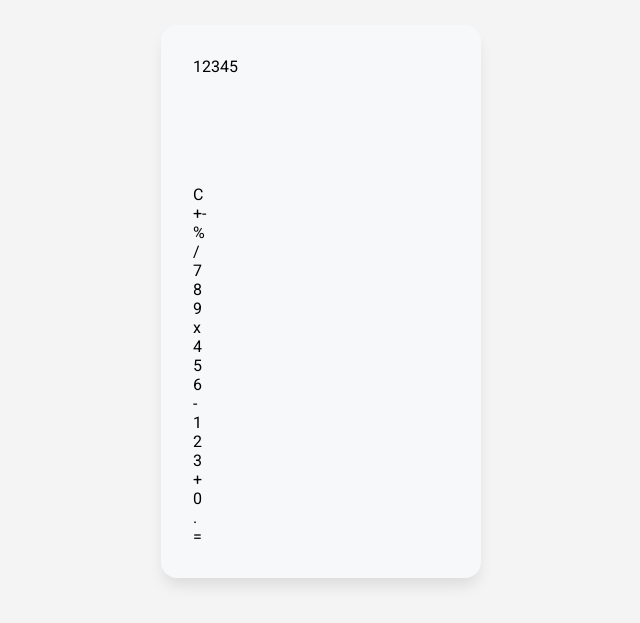
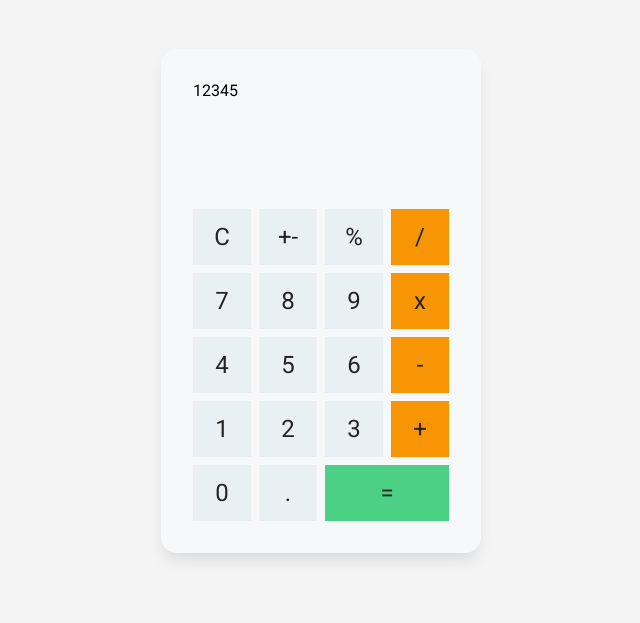
Before and after one commit to rrfang7/calculator-app, a React (Vite) app: page / in a window 1280 px wide. Shown: the part 131-754 px from the top of the page, without its empty margins (319-959 px from the left). Built offline with nearby package versions, Linux system fonts and the light colour scheme.

Commit message:
Button Styling added and  Button.jsx functionality / classNames

```diff
--- a/src/components/Button.jsx
+++ b/src/components/Button.jsx
@@ -1,8 +1,19 @@
 import React from 'react'
+
+const getStyleName = btn => {
+    const className = {
+        "=": "equals",
+        "x": "opt",
+        "-": "opt",
+        "+": "opt",
+        "/": "opt",
+    }
+    return className[btn]
+}
 
 function Button( { value }) {
   return (
-    <div className='button'>{value}</div>
+    <div className={`${getStyleName(value)} button`}>{value}</div>
   )
 }
 
--- a/src/index.css
+++ b/src/index.css
@@ -34,3 +34,35 @@
   height: 4rem;
   margin-bottom: 4rem;
 }
+
+.buttonBox {
+  display: grid;
+  grid-template-columns: repeat(4, 1fr);
+  gap: 0.5rem;
+}
+
+.button {
+  background: #e9f0f4;
+  height: 3.5rem;
+  padding: 10px;
+  display: flex;
+  align-items: center;
+  justify-content: center;
+  cursor: pointer;
+  color: #242424;
+  border: none;
+  font-size: 1.5rem;
+}
+
+.button:hover {
+  border: 2px dotted #242424;
+}
+
+.equals {
+  background: #4bd086;
+  grid-column: 3/5;
+}
+
+.opt {
+  background: #f79505;
+}
```
